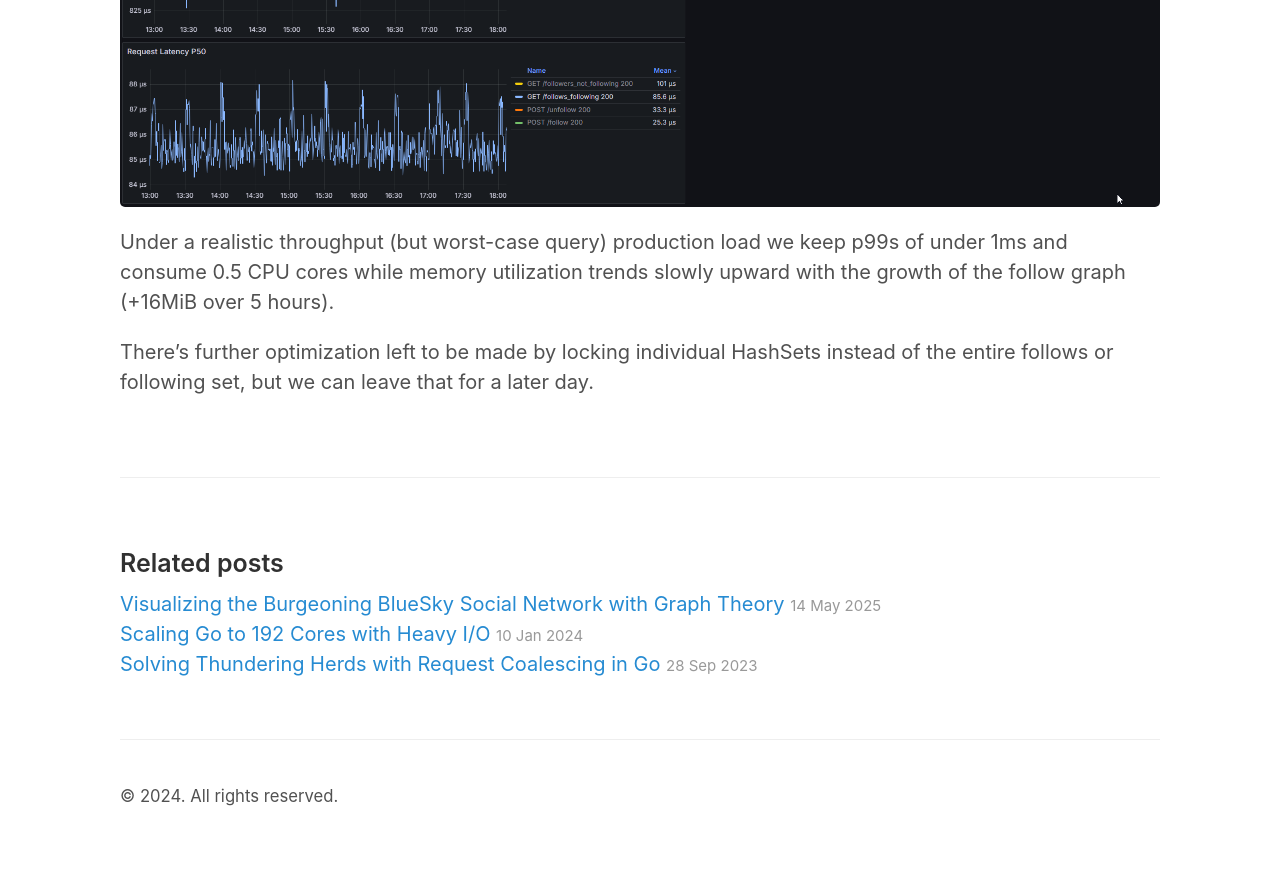
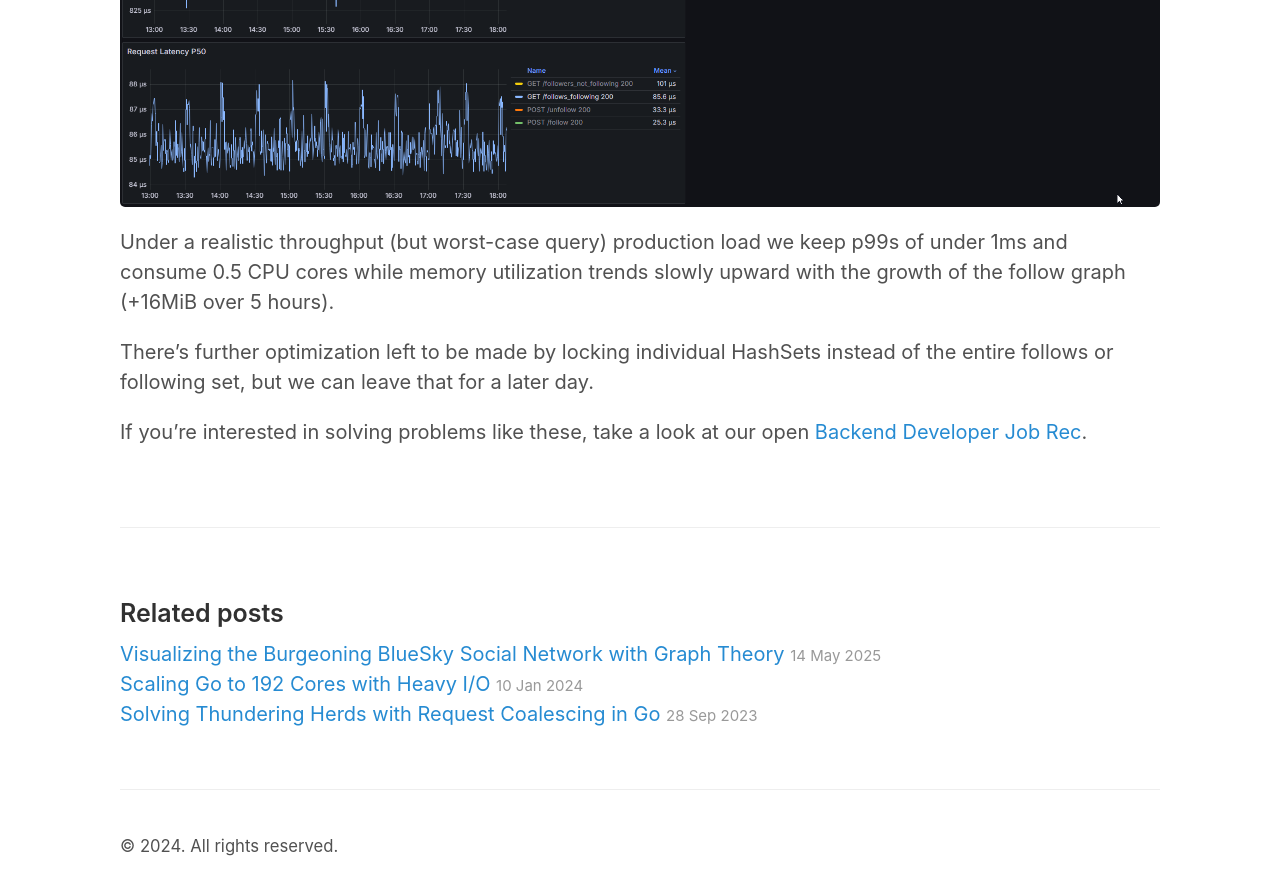
Before and after one commit to jazware/jazco-dev, a Jekyll site: the page built from _posts/2024-04-15-in-memory-graphs.md, in a window 1280 px wide and 900 px high, scrolled down 6330 px. Shown: the top 895 px of the window. Built offline with Jekyll 4.4.1, drawn with Linux system fonts in a browser that asks for light colours; before the commit the page ends 7180 px from its top, so only the background shows below that.

Commit message:
Add job rec callout

```diff
--- a/_posts/2024-04-15-in-memory-graphs.md
+++ b/_posts/2024-04-15-in-memory-graphs.md
@@ -126,3 +126,5 @@ After this proof of concept, I went back and performed a more realistic sustaine
 Under a realistic throughput (but worst-case query) production load we keep p99s of under 1ms and consume 0.5 CPU cores while memory utilization trends slowly upward with the growth of the follow graph (+16MiB over 5 hours).
 
 There's further optimization left to be made by locking individual HashSets instead of the entire follows or following set, but we can leave that for a later day.
+
+If you're interested in solving problems like these, take a look at our open [Backend Developer Job Rec](https://jobs.gem.com/bluesky/am9icG9zdDq9bSdDydlgQJSSbawvMU2C).
```
